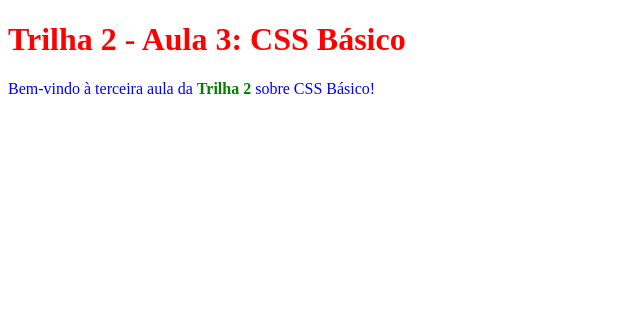
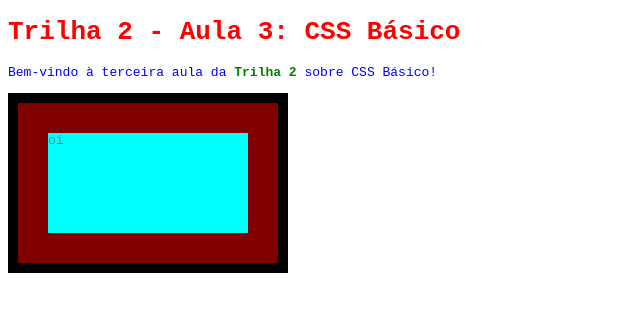
Before and after one commit to romeuic/jornada-dev-ba-rn, a plain HTML site: page trilha2/aula3/index.html in a window 1280 px wide. Shown: the whole page, without its empty margins (0-640 px from the left). Drawn offline with Linux system fonts and the light colour scheme.

Commit message:
adiciona exemplo de box model

```diff
--- a/trilha2/aula3/index.html
+++ b/trilha2/aula3/index.html
@@ -21,5 +21,8 @@
     <p>
       Bem-vindo à terceira aula da <strong>Trilha 2</strong> sobre CSS Básico!
     </p>
+    <div id="externa">
+      <div id="interna">oi</div>
+    </div>
   </body>
 </html>
--- a/trilha2/aula3/styles.css
+++ b/trilha2/aula3/styles.css
@@ -1,3 +1,22 @@
+body {
+  color: gray;
+  font-family: monospace;
+}
+
 strong {
   color: green;
 }
+
+div#externa {
+  border: 10px solid black;
+  padding: 30px;
+  width: 200px;
+  height: 100px;
+  background-color: maroon;
+}
+
+div#interna {
+  width: 100%;
+  height: 100%;
+  background-color: aqua;
+}
```
